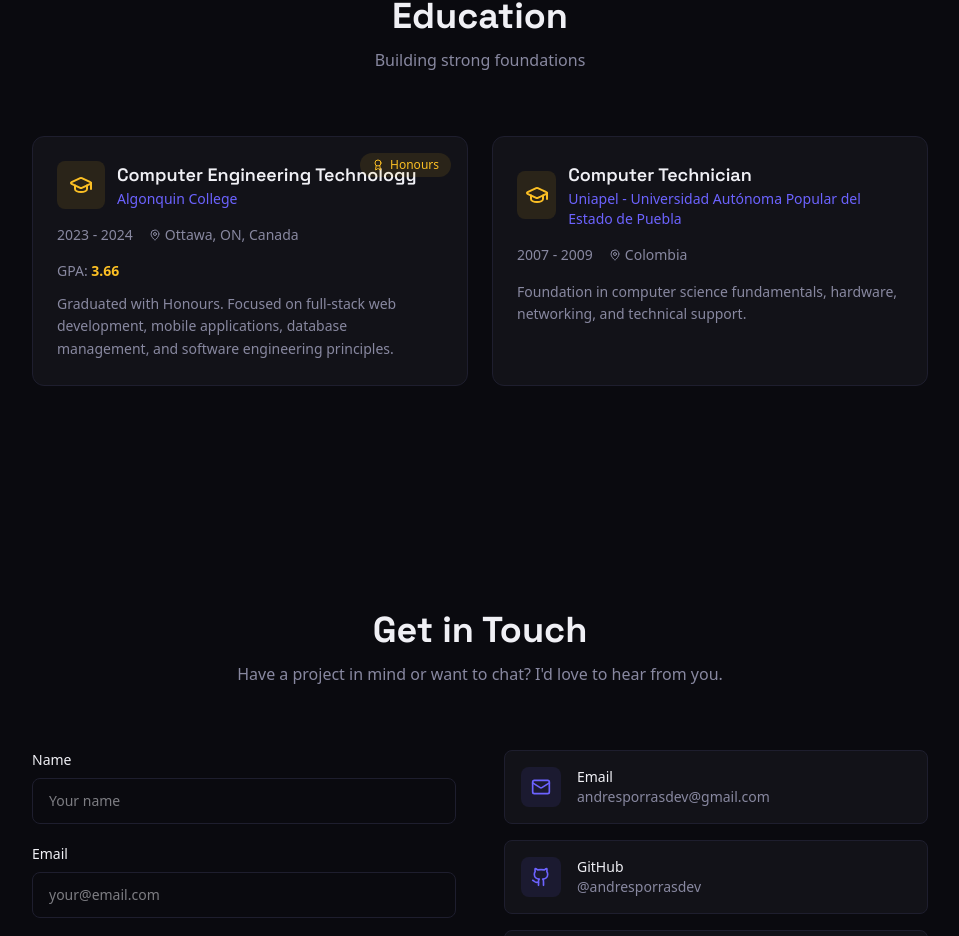
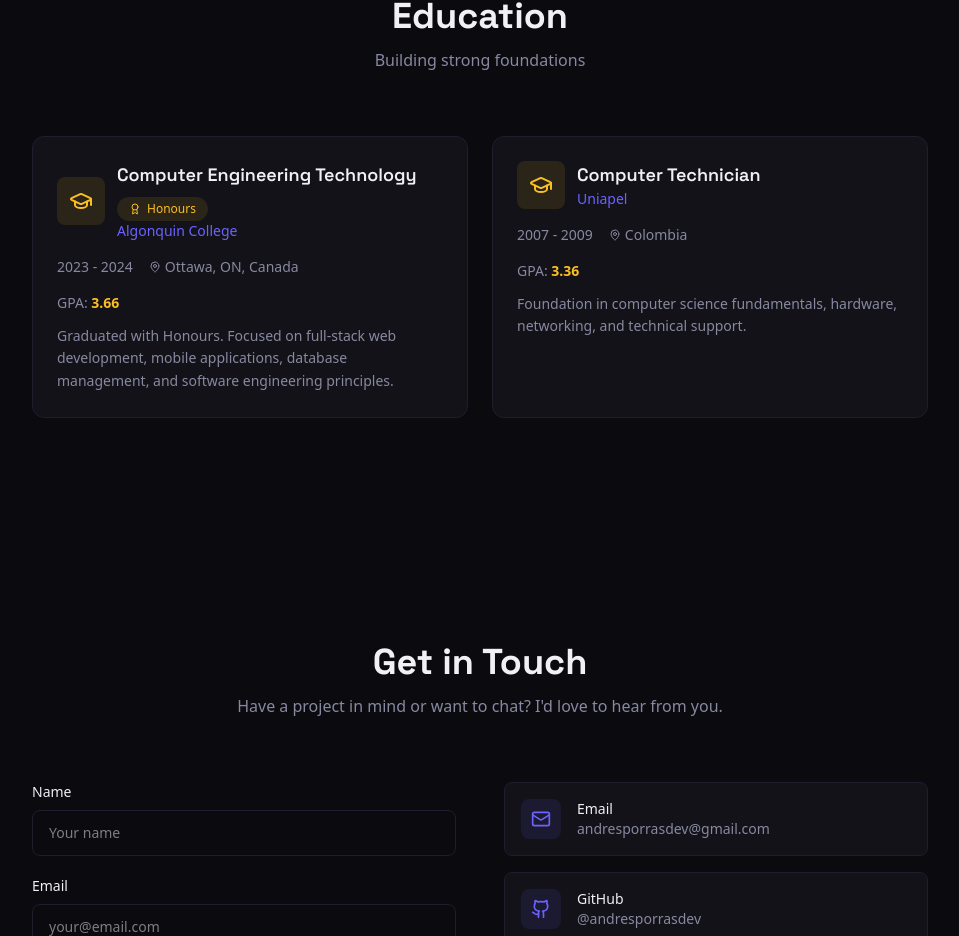
Before and after one commit to andresporrasdev/portfolio, a Next.js app: page /en in a window 1280 px wide. Shown: the part 8235-9171 px from the top of the page, without its empty margins (160-1119 px from the left). Built offline with nearby package versions, Linux system fonts and the light colour scheme; no server answers.

Commit message:
(bug): Fix Uniapel names and design in education cards

```diff
--- a/src/components/sections/EducationSection.tsx
+++ b/src/components/sections/EducationSection.tsx
@@ -31,25 +31,24 @@ export function EducationSection() {
             <motion.div
               key={edu.institution}
               variants={fadeInUp}
-              className="rounded-xl border border-border bg-card p-6 relative overflow-hidden"
+              className="rounded-xl border border-border bg-card p-6"
             >
-              {edu.honors && (
-                <div className="absolute top-4 right-4">
-                  <Badge variant="gold">
-                    <Award className="h-3 w-3" />
-                    {t("honors")}
-                  </Badge>
-                </div>
-              )}
-
               <div className="flex items-center gap-3 mb-4">
-                <div className="flex h-12 w-12 items-center justify-center rounded-lg bg-accent-gold/10">
+                <div className="flex h-12 w-12 shrink-0 items-center justify-center rounded-lg bg-accent-gold/10">
                   <GraduationCap className="h-6 w-6 text-accent-gold" />
                 </div>
-                <div>
-                  <h3 className="font-heading text-lg font-semibold">
-                    {edu.degree}
-                  </h3>
+                <div className="min-w-0 flex-1">
+                  <div className="flex items-center gap-2 flex-wrap">
+                    <h3 className="font-heading text-lg font-semibold">
+                      {edu.degree}
+                    </h3>
+                    {edu.honors && (
+                      <Badge variant="gold">
+                        <Award className="h-3 w-3" />
+                        {t("honors")}
+                      </Badge>
+                    )}
+                  </div>
                   <p className="text-sm text-accent">{edu.institution}</p>
                 </div>
               </div>
--- a/src/data/education.ts
+++ b/src/data/education.ts
@@ -12,10 +12,11 @@ export const education: Education[] = [
       "Graduated with Honours. Focused on full-stack web development, mobile applications, database management, and software engineering principles.",
   },
   {
-    institution: "Uniapel - Universidad Autónoma Popular del Estado de Puebla",
+    institution: "Uniapel",
     degree: "Computer Technician",
     period: "2007 - 2009",
     location: "Colombia",
+    gpa: "3.36",
     description:
       "Foundation in computer science fundamentals, hardware, networking, and technical support.",
   },
```
